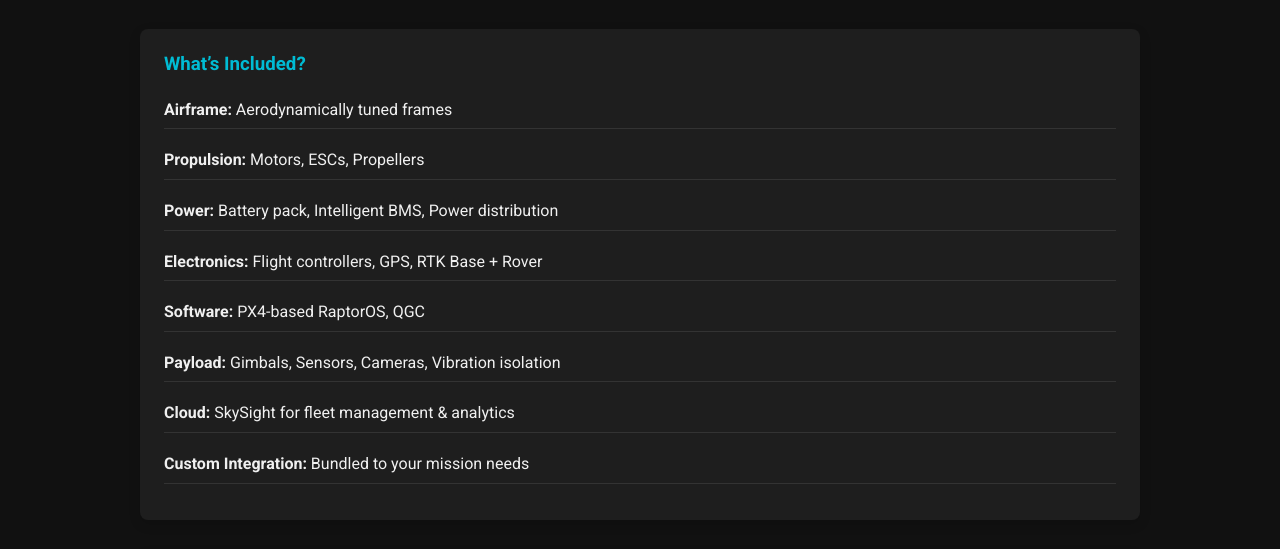
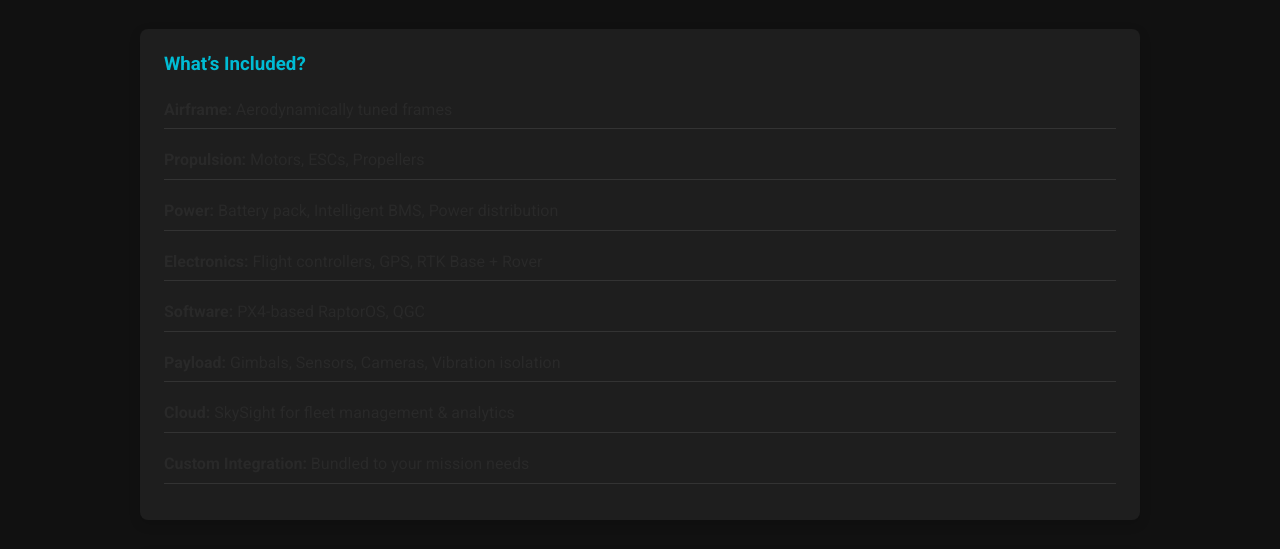
Before and after one commit to vshini-6/website, a plain HTML site: page step.html in a window 1280 px wide. Shown: the part 377-926 px from the top of the page. Drawn offline with Linux system fonts and the light colour scheme.

Commit message:
Update styles.css

```diff
--- a/styles.css
+++ b/styles.css
@@ -553,6 +553,7 @@
 
 /* Flex styling for image and content */
 .section-content {
+  color: var(--header-color);
   display: flex;
   flex-wrap: wrap;
   align-items: flex-start;
```
